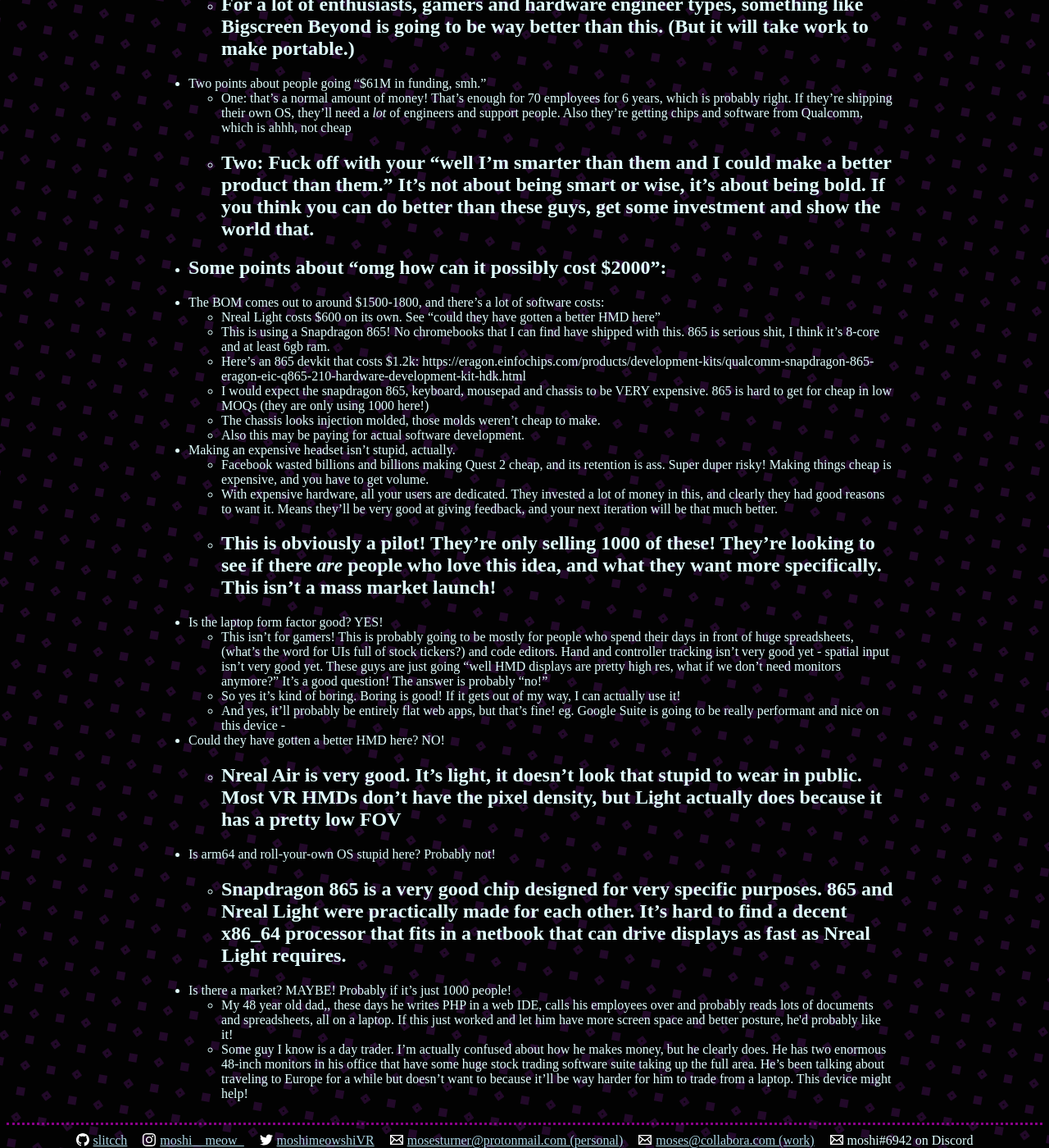
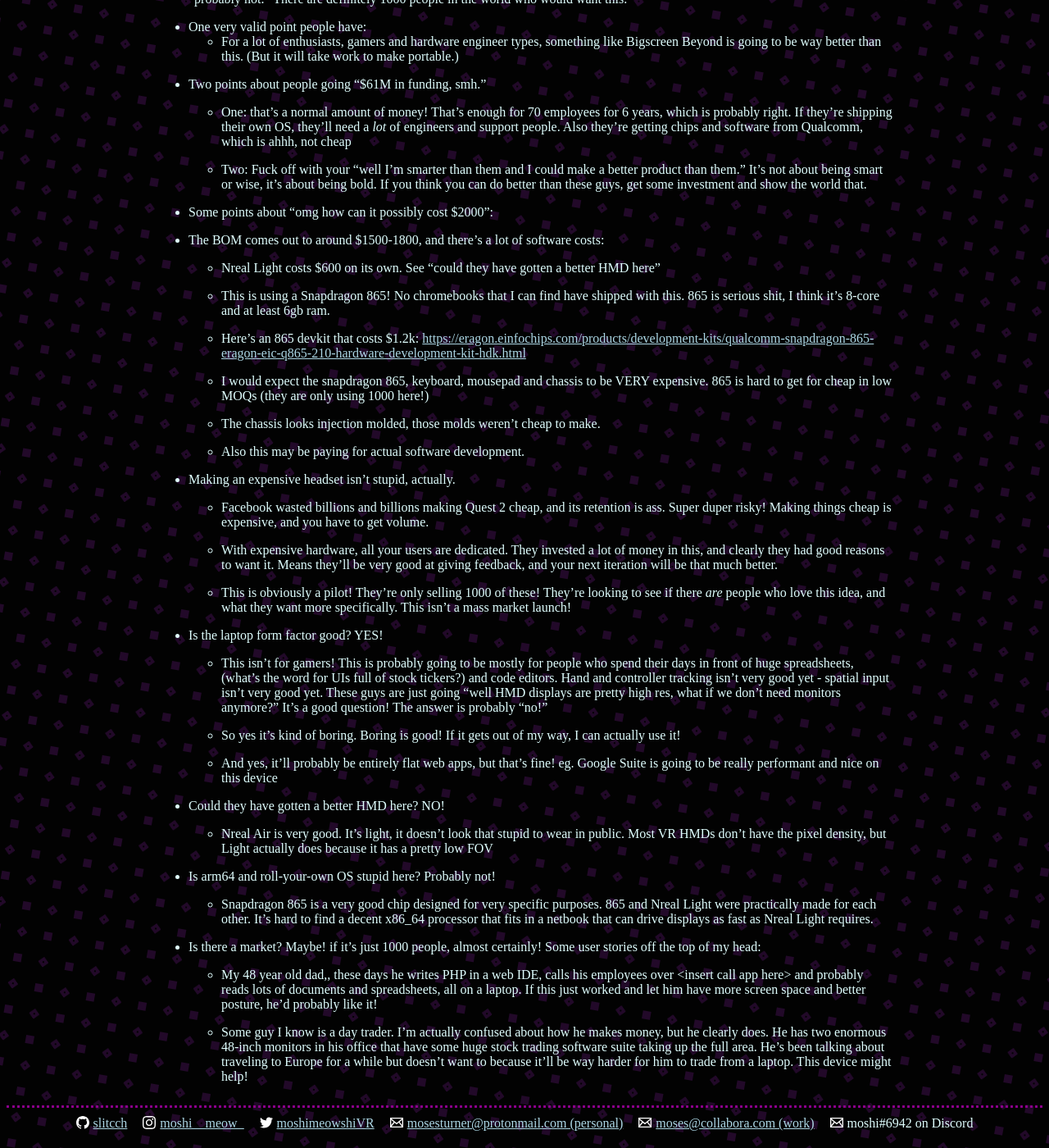
Before and after one commit to moshimeow/moshimeow.github.io, a Jekyll site: the page built from _posts/2023-05-19-sightful-spacetop-looks-good.markdown, in a window 1280 px wide and 1400 px high, scrolled down 203 px. Shown: the whole window at 82% size. Built offline with Jekyll 4.4.1, drawn with Linux system fonts in a browser that asks for light colours; some of the changed text lies outside the part shown.

Commit message:
oops: better formatting

```diff
--- a/_posts/2023-05-19-sightful-spacetop-looks-good.markdown
+++ b/_posts/2023-05-19-sightful-spacetop-looks-good.markdown
@@ -5,40 +5,63 @@ date:   2023-05-19 00:00:00 +0100
 categories: update
 ---
 
-This post is in response to opinions people have expressed to me about https://www.roadtovr.com/sightful-spacetop-announcement-investment-funding/.
+This post is in response to opinions people have expressed to me about <https://www.roadtovr.com/sightful-spacetop-announcement-investment-funding/>.
+
+- The main thing people should know! Sightful is only shipping 1000 units total for now. They're doing lots of weird things here, mainly because this is a _pilot_. It's not a mass market offering. If you're asking "was this product made for me" the answer is "probably not." There are definitely 1000 people in the world who would want this.
 
 - One very valid point people have:
-	- For a lot of enthusiasts, gamers and hardware engineer types, something like Bigscreen Beyond is going to be way better than this. (But it will take work to make portable.)
--
+  - For a lot of enthusiasts, gamers and hardware engineer types, something like Bigscreen Beyond is going to be way better than this. (But it will take work to make portable.)
+
+
+
 - Two points about people going "$61M in funding, smh."
-	- One: that's a normal amount of money! That's enough for 70 employees for 6 years, which is probably right. If they're shipping their own OS, they'll need a *lot* of engineers and support people. Also they're getting chips and software from Qualcomm, which is ahhh, not cheap
-	- Two: Fuck off with your "well I'm smarter than them and I could make a better product than them." It's not about being smart or wise, it's about being bold. If you think you can do better than these guys, get some investment and show the world that.
--
+
+  - One: that's a normal amount of money! That's enough for 70 employees for 6 years, which is probably right. If they're shipping their own OS, they'll need a *lot* of engineers and support people. Also they're getting chips and software from Qualcomm, which is ahhh, not cheap
+
+  - Two: Fuck off with your "well I'm smarter than them and I could make a better product than them." It's not about being smart or wise, it's about being bold. If you think you can do better than these guys, get some investment and show the world that.
+
 - Some points about "omg how can it possibly cost $2000":
--
+
 - The BOM comes out to around $1500-1800, and there's a lot of software costs:
-	- Nreal Light costs $600 on its own. See "could they have gotten a better HMD here"
-	- This is using a Snapdragon 865! No chromebooks that I can find have shipped with this. 865 is serious shit, I think it's 8-core and at least 6gb ram.
-	- Here's an 865 devkit that costs $1.2k: https://eragon.einfochips.com/products/development-kits/qualcomm-snapdragon-865-eragon-eic-q865-210-hardware-development-kit-hdk.html
-	- I would expect the snapdragon 865, keyboard, mousepad and chassis to be VERY expensive. 865 is hard to get for cheap in low MOQs (they are only using 1000 here!)
-	- The chassis looks injection molded, those molds weren't cheap to make.
-	- Also this may be paying for actual software development.
+
+  - Nreal Light costs $600 on its own. See "could they have gotten a better HMD here"
+
+  - This is using a Snapdragon 865! No chromebooks that I can find have shipped with this. 865 is serious shit, I think it's 8-core and at least 6gb ram.
+
+  - Here's an 865 devkit that costs $1.2k: <https://eragon.einfochips.com/products/development-kits/qualcomm-snapdragon-865-eragon-eic-q865-210-hardware-development-kit-hdk.html>
+
+  - I would expect the snapdragon 865, keyboard, mousepad and chassis to be VERY expensive. 865 is hard to get for cheap in low MOQs (they are only using 1000 here!)
+
+  - The chassis looks injection molded, those molds weren't cheap to make.
+
+  - Also this may be paying for actual software development.
+
 - Making an expensive headset isn't stupid, actually.
-	- Facebook wasted billions and billions making Quest 2 cheap, and its retention is ass. Super duper risky! Making things cheap is expensive, and you have to get volume.
-	- With expensive hardware, all your users are dedicated. They invested a lot of money in this, and clearly they had good reasons to want it. Means they'll be very good at giving feedback, and your next iteration will be that much better.
-	- This is obviously a pilot! They're only selling 1000 of these! They're looking to see if there *are* people who love this idea, and what they want more specifically. This isn't a mass market launch!
--
+
+  - Facebook wasted billions and billions making Quest 2 cheap, and its retention is ass. Super duper risky! Making things cheap is expensive, and you have to get volume.
+
+  - With expensive hardware, all your users are dedicated. They invested a lot of money in this, and clearly they had good reasons to want it. Means they'll be very good at giving feedback, and your next iteration will be that much better.
+
+  - This is obviously a pilot! They're only selling 1000 of these! They're looking to see if there *are* people who love this idea, and what they want more specifically. This isn't a mass market launch!
+
 - Is the laptop form factor good? YES!
-	- This isn't for gamers! This is probably going to be mostly for people who spend their days in front of huge spreadsheets, (what's the word for UIs full of stock tickers?) and code editors. Hand and controller tracking isn't very good yet - spatial input isn't very good yet. These guys are just going "well HMD displays are pretty high res, what if we don't need monitors anymore?" It's a good question! The answer is probably "no!"
-	- So yes it's kind of boring. Boring is good! If it gets out of my way, I can actually use it!
-	- And yes, it'll probably be entirely flat web apps, but that's fine! eg. Google Suite is going to be really performant and nice on this device
-	-
+
+  - This isn't for gamers! This is probably going to be mostly for people who spend their days in front of huge spreadsheets, (what's the word for UIs full of stock tickers?) and code editors. Hand and controller tracking isn't very good yet - spatial input isn't very good yet. These guys are just going "well HMD displays are pretty high res, what if we don't need monitors anymore?" It's a good question! The answer is probably "no!"
+
+  - So yes it's kind of boring. Boring is good! If it gets out of my way, I can actually use it!
+
+  - And yes, it'll probably be entirely flat web apps, but that's fine! eg. Google Suite is going to be really performant and nice on this device
+
 - Could they have gotten a better HMD here? NO!
-	- Nreal Air is very good. It's light, it doesn't look that stupid to wear in public. Most VR HMDs don't have the pixel density, but Light actually does because it has a pretty low FOV
--
+
+  - Nreal Air is very good. It's light, it doesn't look that stupid to wear in public. Most VR HMDs don't have the pixel density, but Light actually does because it has a pretty low FOV
+
 - Is arm64 and roll-your-own OS stupid here? Probably not!
-	- Snapdragon 865 is a very good chip designed for very specific purposes. 865 and Nreal Light were practically made for each other. It's hard to find a decent x86_64 processor that fits in a netbook that can drive displays as fast as Nreal Light requires.
--
-- Is there a market? MAYBE! Probably if it's just 1000 people!
-	- My 48 year old dad,, these days he writes PHP in a web IDE, calls his employees over <insert call app here> and probably reads lots of documents and spreadsheets, all on a laptop. If this just worked and let him have more screen space and better posture, he'd probably like it!
-	- Some guy I know is a day trader. I'm actually confused about how he makes money, but he clearly does. He has two enormous 48-inch monitors in his office that have some huge stock trading software suite taking up the full area. He's been talking about traveling to Europe for a while but doesn't want to because it'll be way harder for him to trade from a laptop. This device might help!
+
+  - Snapdragon 865 is a very good chip designed for very specific purposes. 865 and Nreal Light were practically made for each other. It's hard to find a decent x86_64 processor that fits in a netbook that can drive displays as fast as Nreal Light requires.
+
+- Is there a market? Maybe! if it's just 1000 people, almost certainly! Some user stories off the top of my head:
+
+  - My 48 year old dad,, these days he writes PHP in a web IDE, calls his employees over \<insert call app here\> and probably reads lots of documents and spreadsheets, all on a laptop. If this just worked and let him have more screen space and better posture, he'd probably like it!
+
+  - Some guy I know is a day trader. I'm actually confused about how he makes money, but he clearly does. He has two enormous 48-inch monitors in his office that have some huge stock trading software suite taking up the full area. He's been talking about traveling to Europe for a while but doesn't want to because it'll be way harder for him to trade from a laptop. This device might help!
```
